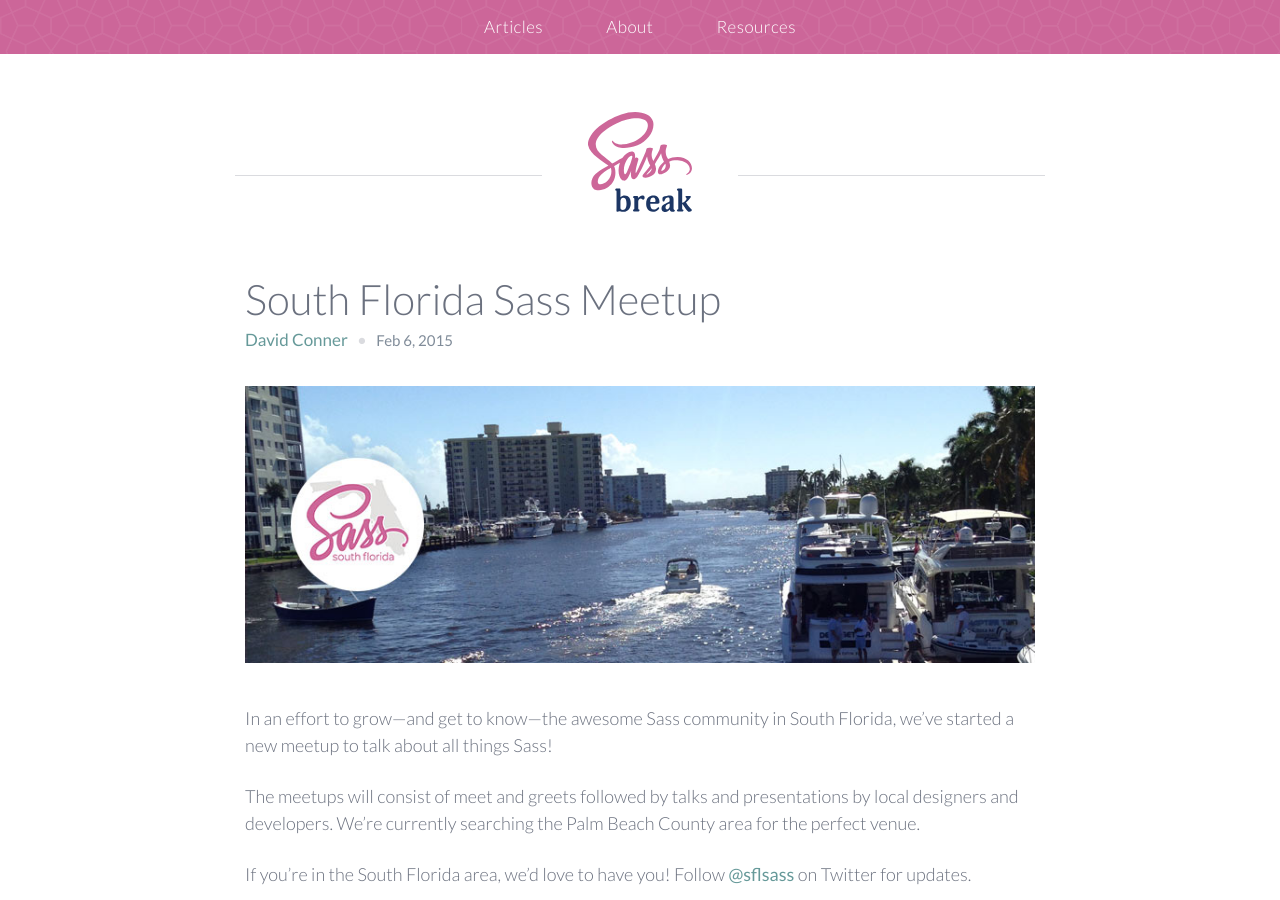
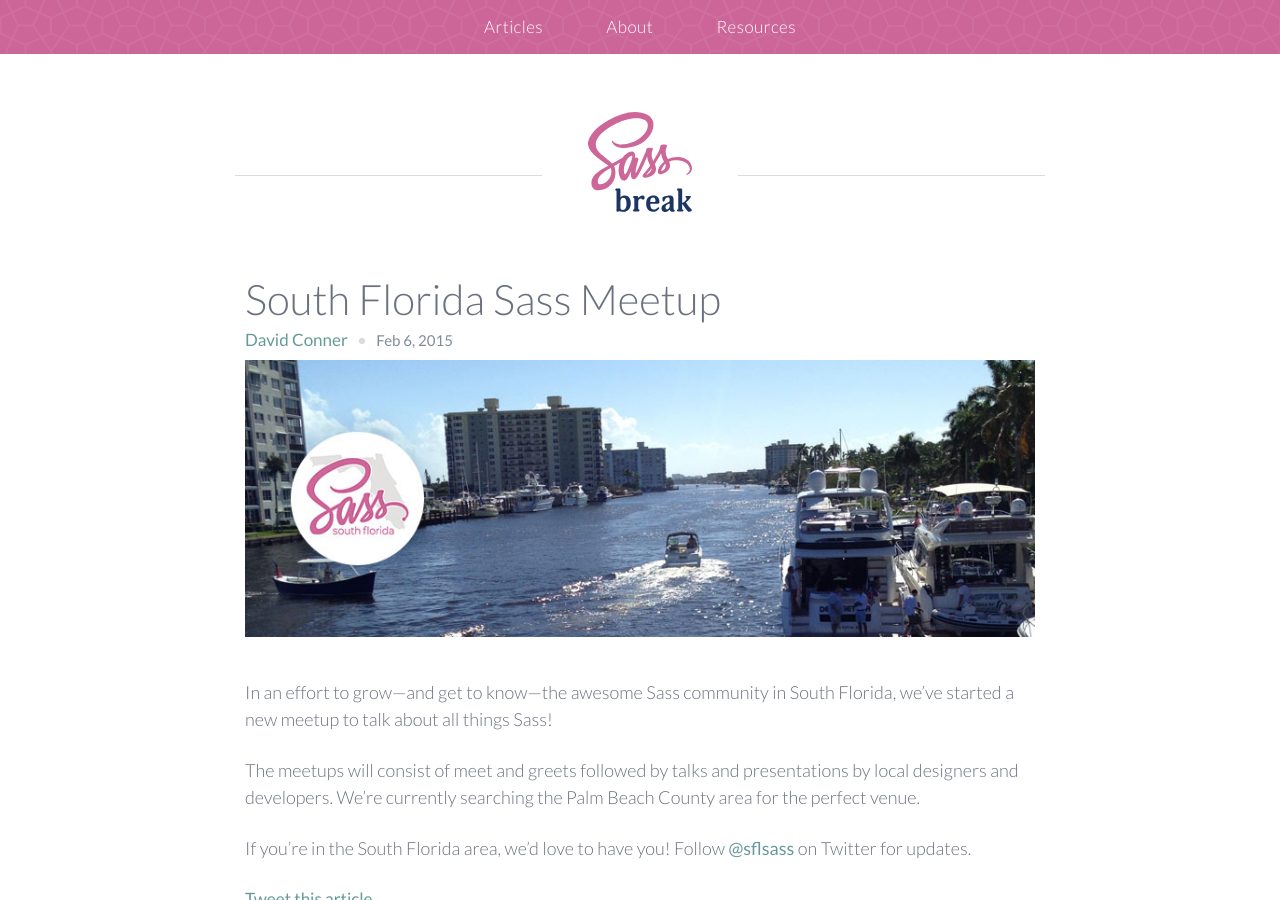
Before and after one commit to sassbreak/sassbreak.github.io, a Jekyll site: the page built from _posts/2015-02-07-south-fl-sass.md, in a window 1280 px wide and 900 px high. Built offline with Jekyll 4.4.1, drawn with Linux system fonts in a browser that asks for light colours; comment, search, counter and statistics services are not loaded.

Commit message:
layout edits

```diff
--- a/_sass/modules/_media.scss
+++ b/_sass/modules/_media.scss
@@ -20,4 +20,5 @@
 
 .feat-img {
 	margin-bottom: em(36px);
+	margin-top: em(-26px);
 }
--- a/_sass/modules/_posts-and-pages.scss
+++ b/_sass/modules/_posts-and-pages.scss
@@ -21,6 +21,11 @@
 		}
 	}
 	@include e(meta) {
+		@include m(padded) {
+			@media (min-width: $g-breakpoint + 1) {
+				margin-bottom: 60px;
+  		}
+		}
 		margin-bottom: em(30px);
 	}
 	@include e(author) {
```
